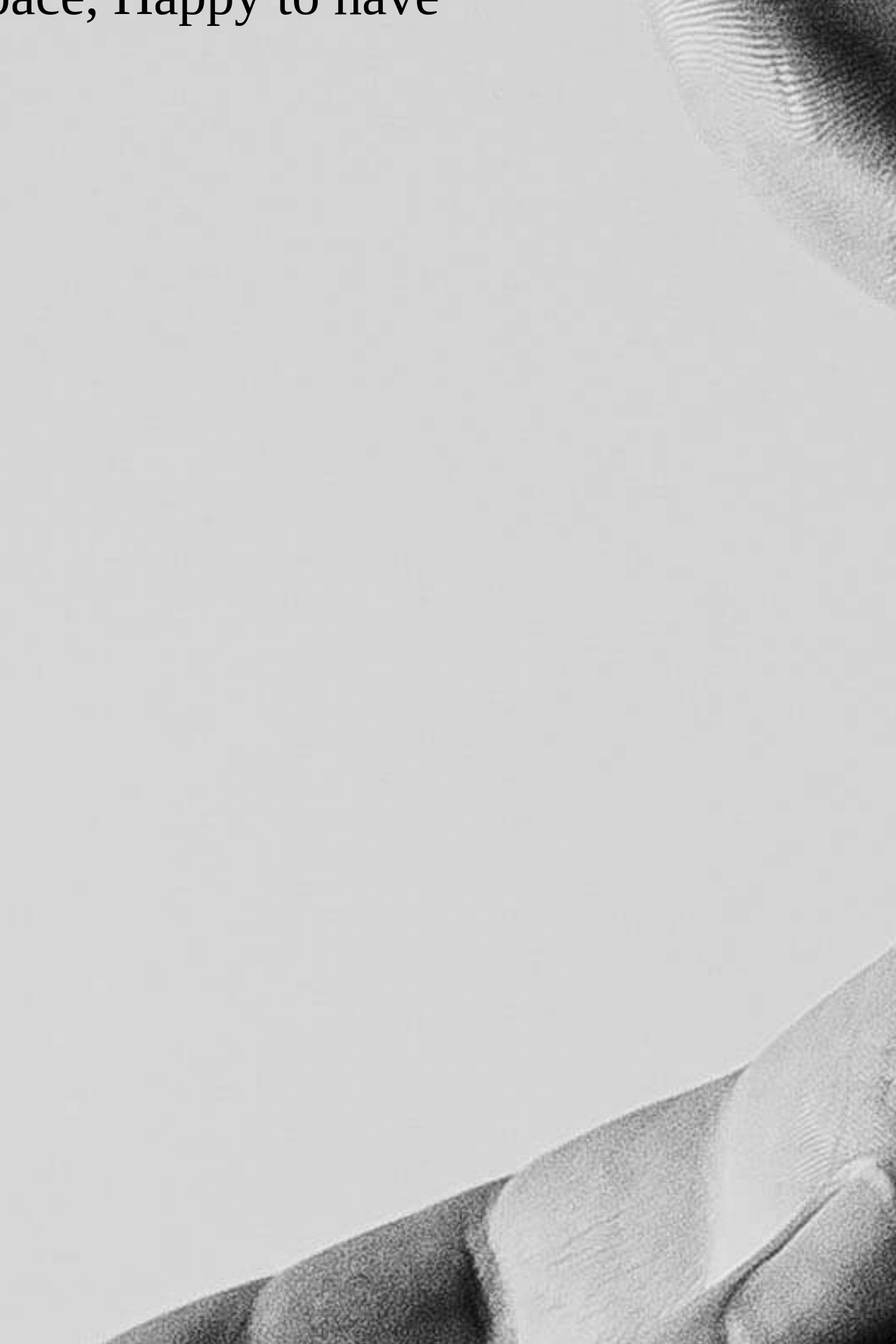
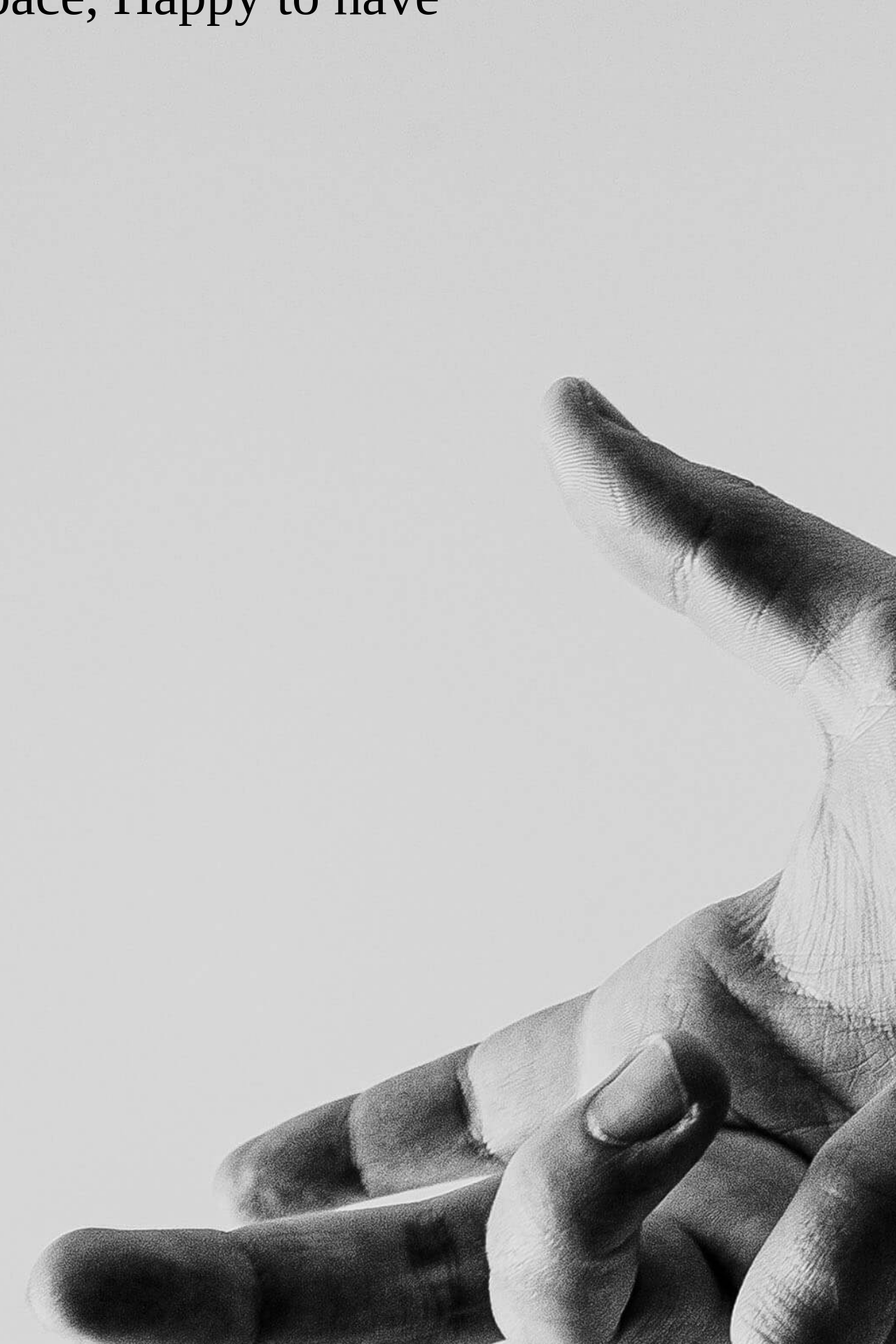
Before and after one commit to jmajurel/myWebsite, a PHP site: page / in a window 1280 px wide. Shown: the top 1920 px of the page at 70% size. Run offline with PHP 8.4, Linux system fonts and the light colour scheme; some web fonts are replaced.

Commit message:
try fixing issue on parallax

```diff
--- a/styles/landing.css
+++ b/styles/landing.css
@@ -18,7 +18,7 @@
     background-size: cover;
     background-position: center;
     z-index: -1;
-    transform: translate3d(0, 0, -2px) scale(2);
+    transform: translate3d(0, 0, -2px) scale(1);
 }
 
 .landing .textblock {
```
